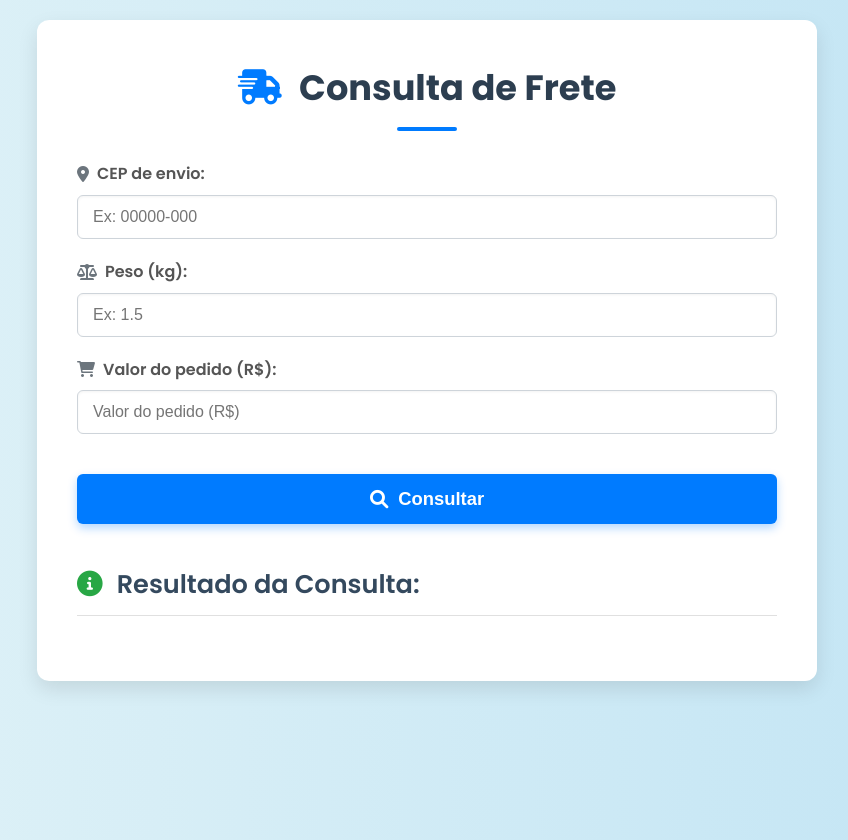
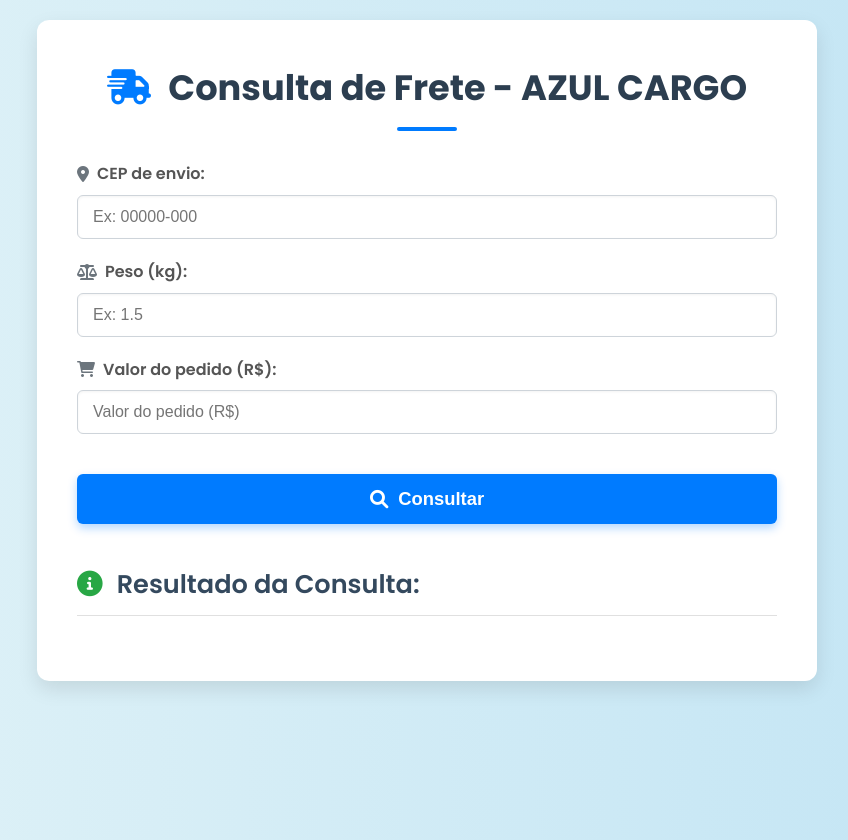
Before and after one commit to Sardelaz/Calculo-Frete, a website: page src/public/index.html in a window 1280 px wide. Shown: the whole page, without its empty margins (213-1061 px from the left). Drawn offline with Linux system fonts and the light colour scheme.

Commit message:
Commit 8

```diff
--- a/src/public/index.html
+++ b/src/public/index.html
@@ -10,7 +10,7 @@
 
 <body>
     <div class="container">
-        <h1><i class="fas fa-shipping-fast"></i> Consulta de Frete</h1>
+        <h1><i class="fas fa-shipping-fast"></i> Consulta de Frete - AZUL CARGO</h1>
         <form id="freteForm">
             <div class="input-group">
                 <label for="cep"><i class="fas fa-map-marker-alt"></i> CEP de envio:</label>
```
